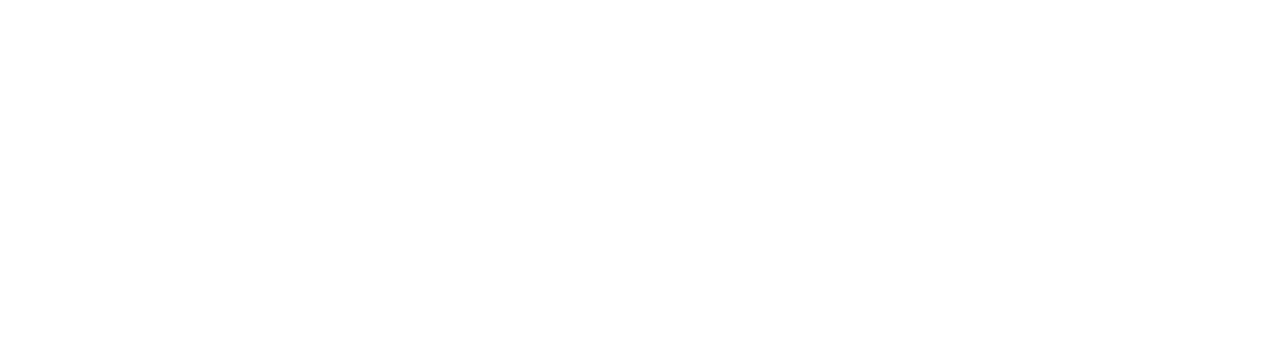
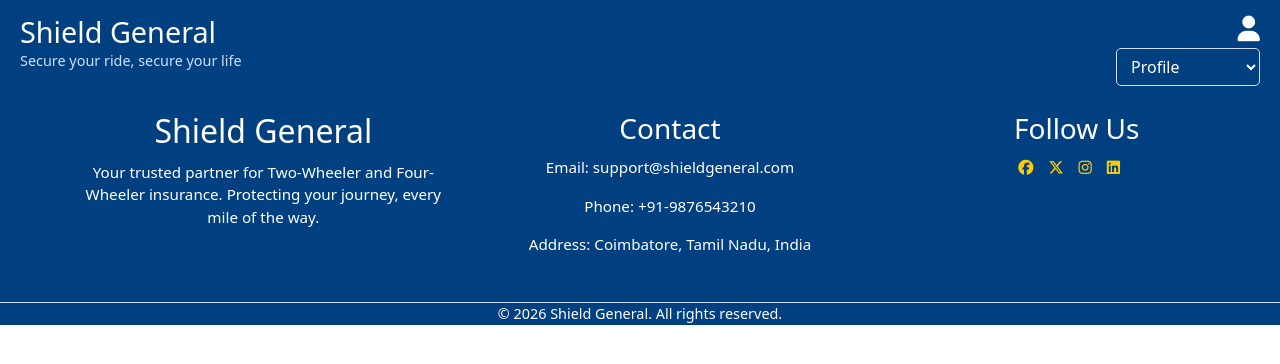
Before and after one commit to Kaushik-2802/Insurance_portal, a React (Vite) app: page /dashboard in a window 1280 px wide. Before the commit this address had no page. Shown: the top 364 px of the page. Built offline with nearby package versions, Linux system fonts and the light colour scheme.

Commit message:
internal header added

```diff
--- a/src/App.jsx
+++ b/src/App.jsx
@@ -5,6 +5,7 @@
 import BuyInsurance from "./pages/BuyInsurance"
 import Login from './pages/Login'
 import Register from './pages/Register'
+import Dashboard from './pages/Dashboard'
 import './App.css'
 
 function App() {
@@ -16,6 +17,7 @@
         <Route path="/buy-insurance" element={<BuyInsurance />} />
         <Route path="/login" element={<Login />} />
         <Route path="/register" element={<Register />} />
+        <Route path="/dashboard" element={<Dashboard />} />
       </Routes>
     </BrowserRouter>
   )
--- /dev/null
+++ b/src/components/InnerHeader.css
@@ -0,0 +1,27 @@
+.userMenu {
+  display: flex;
+  flex-direction: column; /* stack icon and dropdown vertically */
+  align-items: flex-end;  /* align them to the right side of header */
+  gap: 6px;
+}
+
+.userIcon {
+  color: white;
+  font-size: 1.6rem;
+  cursor: pointer;
+}
+
+.userDropdown {
+  background: #004080;
+  color: white;
+  border: 1px solid #cce0ff;
+  padding: 6px 10px;
+  border-radius: 5px;
+  font-size: 1rem;
+  cursor: pointer;
+}
+
+.userDropdown option {
+  background: white;
+  color: #004080;
+}
--- /dev/null
+++ b/src/components/InnerHeader.jsx
@@ -0,0 +1,24 @@
+import React from "react";
+import "./InnerHeader.css";
+
+export default function InnerHeader() {
+  return (
+    <>
+      <header className="header">
+        <div className="logo">
+          <h1>Shield General</h1>
+          <p className="tagline">Secure your ride, secure your life</p>
+        </div>
+
+        <div className="nav userMenu">
+          <i className="fa-solid fa-user userIcon"></i>
+          <select className="userDropdown">
+            <option value="profile">Profile</option>
+            <option value="insurance">My Insurance</option>
+            <option value="logout">Logout</option>
+          </select>
+        </div>
+      </header>
+    </>
+  );
+}
--- /dev/null
+++ b/src/pages/Dashboard.jsx
@@ -0,0 +1,12 @@
+import React from "react";
+import InnerHeader from "../components/InnerHeader";
+import Footer from "../components/Footer"
+
+export default function dashboard(){
+    return(
+        <>
+            <InnerHeader />
+            <Footer />
+        </>
+    )
+}
--- a/src/pages/Login.jsx
+++ b/src/pages/Login.jsx
@@ -14,7 +14,7 @@
           <label htmlFor="password">Password</label>
           <input type="password" id="password" placeholder="Enter your password" />
 
-          <button type="submit" className="login-btn">Submit</button>
+          <button type="submit" className="login-btn"><a href="/dashboard">Submit</a></button>
         </form>
         <p className="register-link">
           Don’t have an account? <a href="/register">Register here</a>
```
Also changed, not shown: src/pages/Register.css (line endings or trailing spaces).
